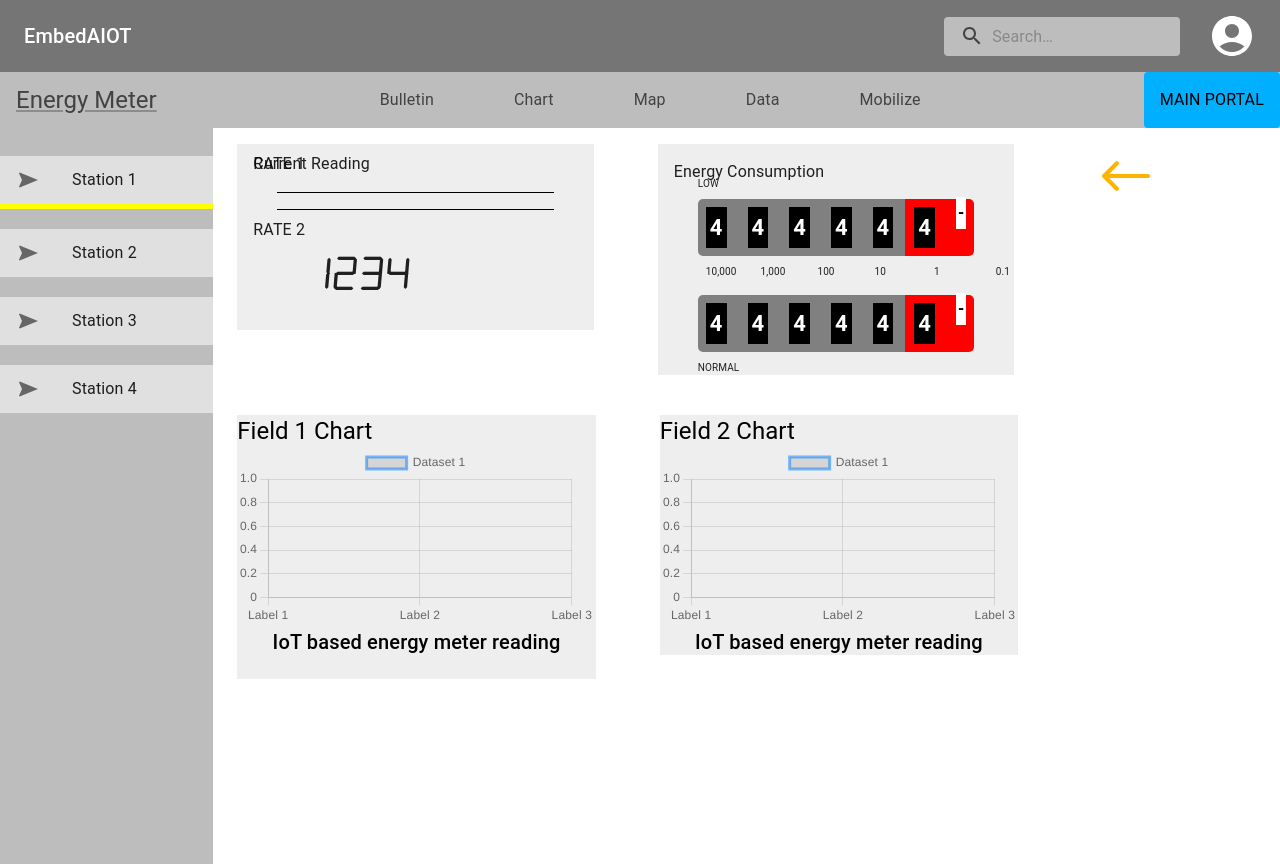
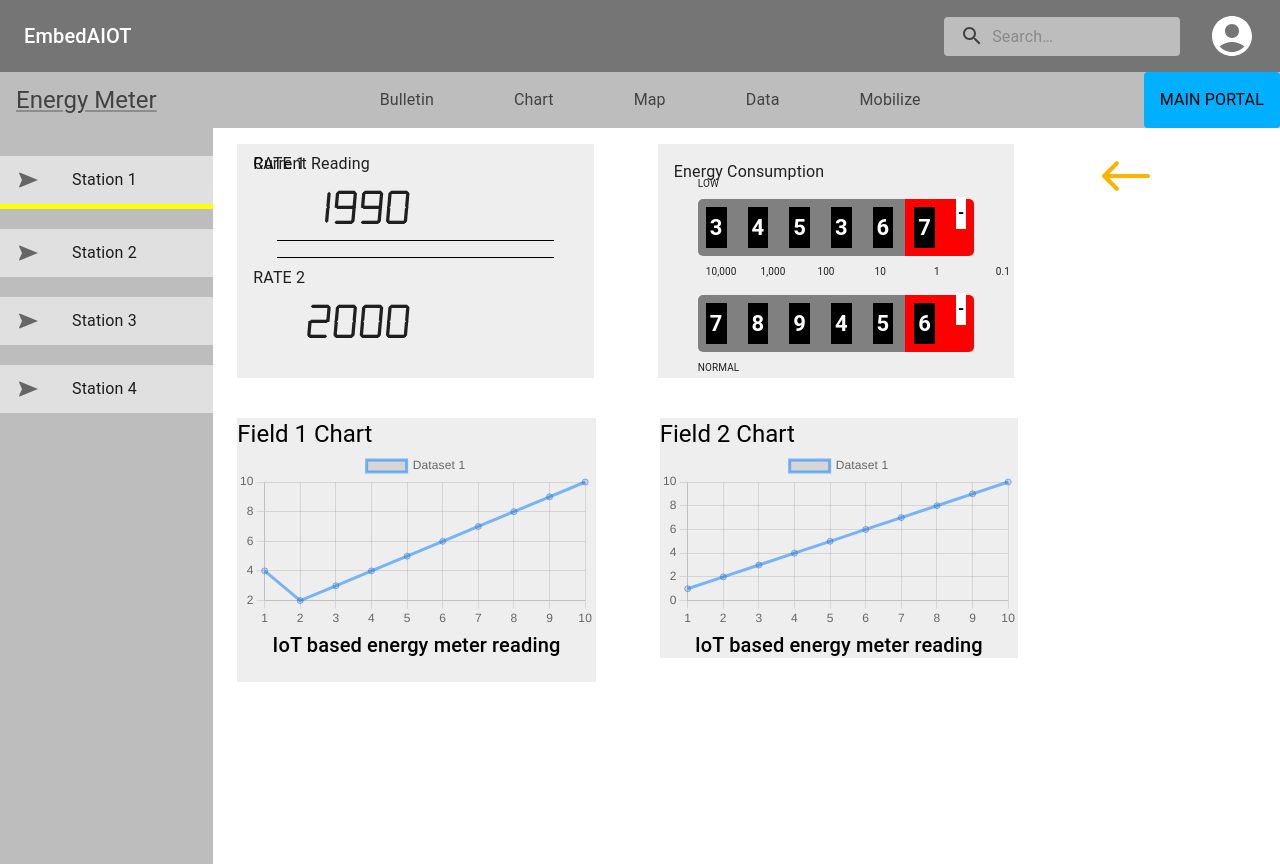
Before and after one commit to HunkHazard/SoftTech, a Next.js app: page / in a window 1280 px wide. Built offline with nearby package versions, Linux system fonts and the light colour scheme.

Commit message:
graphs and bulletin made interactive

```diff
--- a/pages/Bulletin.js
+++ b/pages/Bulletin.js
@@ -3,13 +3,13 @@ import styles from "../styles/Home.module.css";
 import { useEffect, useState } from "react";
 
 export default function Bulletin({ data }) {
-  const [Data, setData] = useState({});
+  const [Data, setData] = useState(null);
 
   useEffect(() => {
     setData(data);
-    console.log("Child ", Data);
+    // console.log("Child ", Data);
 
-  }, [Data]);
+  },[data]);
 
 
   return (
@@ -28,7 +28,7 @@ export default function Bulletin({ data }) {
             <Box height={"fit-content"}>
               <Typography>RATE 1</Typography>
             </Box>
-            <p className={styles.testFont}></p>
+            <p className={styles.testFont}>{(Data===null || Object.keys(Data).length === 0)?null:Data.current_reading.rate_one}</p>
           </Box>
           <Container sx={{ display: "flex", flexDirection: "column" }}>
             <Divider sx={{ mb: 2, bgcolor: "black" }}></Divider>
@@ -38,7 +38,7 @@ export default function Bulletin({ data }) {
             <Box height={"fit-content"}>
               <Typography>RATE 2</Typography>
             </Box>
-            <p className={styles.testFont}>1234</p>
+            <p className={styles.testFont}>{(Data===null || Object.keys(Data).length === 0)?null:Data.current_reading.rate_two}</p>
           </Box>
         </Stack>
         <Stack
@@ -75,7 +75,7 @@ export default function Bulletin({ data }) {
                   fontWeight: "bold",
                 }}
               >
-                4
+                {(Data===null || Object.keys(Data).length === 0)?null:(Data.energy_consumption.low).toString().split('')[0]}
               </Box>
               <Box
                 sx={{
@@ -86,7 +86,7 @@ export default function Bulletin({ data }) {
                   fontWeight: "bold",
                 }}
               >
-                4
+                {(Data===null || Object.keys(Data).length === 0)?null:(Data.energy_consumption.low).toString().split('')[1]}
               </Box>
               <Box
                 sx={{
@@ -97,7 +97,7 @@ export default function Bulletin({ data }) {
                   fontWeight: "bold",
                 }}
               >
-                4
+                {(Data===null || Object.keys(Data).length === 0)?null:(Data.energy_consumption.low).toString().split('')[2]}
               </Box>
               <Box
                 sx={{
@@ -108,7 +108,7 @@ export default function Bulletin({ data }) {
                   fontWeight: "bold",
                 }}
               >
-                4
+                {(Data===null || Object.keys(Data).length === 0)?null:(Data.energy_consumption.low).toString().split('')[3]}
               </Box>
               <Box
                 sx={{
@@ -119,7 +119,7 @@ export default function Bulletin({ data }) {
                   fontWeight: "bold",
                 }}
               >
-                4
+                {(Data===null || Object.keys(Data).length === 0)?null:(Data.energy_consumption.low).toString().split('')[4]}
               </Box>
               <Box
                 sx={{
@@ -130,7 +130,7 @@ export default function Bulletin({ data }) {
                   fontWeight: "bold",
                 }}
               >
-                4
+                {(Data===null || Object.keys(Data).length === 0)?null:(Data.energy_consumption.low).toString().split('')[5]}
               </Box>
               <Box
                 sx={{
@@ -186,7 +186,7 @@ export default function Bulletin({ data }) {
                   fontWeight: "bold",
                 }}
               >
-                4
+                {(Data===null || Object.keys(Data).length === 0)?null:(Data.energy_consumption.normal).toString().split('')[0]}
               </Box>
               <Box
                 sx={{
@@ -197,7 +197,7 @@ export default function Bulletin({ data }) {
                   fontWeight: "bold",
                 }}
               >
-                4
+                {(Data===null || Object.keys(Data).length === 0)?null:(Data.energy_consumption.normal).toString().split('')[1]}
               </Box>
               <Box
                 sx={{
@@ -208,7 +208,7 @@ export default function Bulletin({ data }) {
                   fontWeight: "bold",
                 }}
               >
-                4
+                {(Data===null || Object.keys(Data).length === 0)?null:(Data.energy_consumption.normal).toString().split('')[2]}
               </Box>
               <Box
                 sx={{
@@ -219,7 +219,7 @@ export default function Bulletin({ data }) {
                   fontWeight: "bold",
                 }}
               >
-                4
+                {(Data===null || Object.keys(Data).length === 0)?null:(Data.energy_consumption.normal).toString().split('')[3]}
               </Box>
               <Box
                 sx={{
@@ -230,7 +230,7 @@ export default function Bulletin({ data }) {
                   fontWeight: "bold",
                 }}
               >
-                4
+                {(Data===null || Object.keys(Data).length === 0)?null:(Data.energy_consumption.normal).toString().split('')[4]}
               </Box>
               <Box
                 sx={{
@@ -241,7 +241,7 @@ export default function Bulletin({ data }) {
                   fontWeight: "bold",
                 }}
               >
-                4
+                {(Data===null || Object.keys(Data).length === 0)?null:(Data.energy_consumption.normal).toString().split('')[5]}
               </Box>
               <Box
                 sx={{
--- a/pages/Grapharea.js
+++ b/pages/Grapharea.js
@@ -1,23 +1,37 @@
-import { useEffect, useRef } from "react";
+import { useEffect, useState, useRef } from "react";
 import { Chart, registerables } from "chart.js";
 
 Chart.register(...registerables);
 
-export default function GraphArea({Xpoints, Ypoints}) {
+export default function GraphArea({ data }) {
   const chartRef = useRef(null);
+  const [Data, setData] = useState(data); // Set initial state of Data to the data prop
 
   useEffect(() => {
+    setData(data);
+  }, [data]);
+
+  useEffect(() => {
+    let chart; // Declare the chart variable outside the if-else block
+
+    if (
+      Data === null ||
+      typeof Data === "undefined" ||
+      Object.keys(Data).length === 0
+    ) {
+      return; // Return early if Data is null, undefined, or empty
+    } else {
       const ctx = chartRef.current.getContext("2d");
-    const chart = new Chart(ctx, {
-      type: "line", // Specify the chart type as 'line'
+      chart = new Chart(ctx, {
+        type: "line",
         data: {
-        labels: ["Label 1", "Label 2", "Label 3"], // Provide the labels for the X-axis
+          labels: Data.x,
           datasets: [
             {
               label: "Dataset 1",
-            // data: [10, 20, 30], // Provide the data points for the Y-axis
-            borderColor: "rgba(0, 123, 255, 0.5)", // Set the line color
-            fill: false, // Disable filling the area below the line
+              data: Data.y,
+              borderColor: "rgba(0, 123, 255, 0.5)",
+              fill: false,
             },
           ],
         },
@@ -25,11 +39,14 @@ export default function GraphArea({Xpoints, Ypoints}) {
           // Specify any additional options for your line chart
         },
       });
+    }
 
     return () => {
+      if (chart) {
         chart.destroy(); // Cleanup the chart instance when the component is unmounted
+      }
     };
-  }, []);
+  }, [Data, chartRef]);
 
   return <canvas ref={chartRef} />;
 }
--- a/pages/index.js
+++ b/pages/index.js
@@ -13,7 +13,7 @@ function Home() {
   const handleData = (data) => {
     setData(data);
 
-    // console.log(data);
+    console.log(data);
   }
 
   // useEffect used to make sure that the data sent to the Bulletin component is updated
@@ -55,7 +55,7 @@ function Home() {
                 <Typography variant="h5" color="initial">
                   Field 1 Chart
                 </Typography>
-                <GraphArea />
+                <GraphArea data={Homedata.field_one} />
                 <Typography
                   variant="h6"
                   color="initial"
@@ -76,7 +76,7 @@ function Home() {
                 <Typography variant="h5" color="initial">
                   Field 2 Chart
                 </Typography>
-                <GraphArea />
+                <GraphArea data={Homedata.field_two} />
                 <Typography
                   variant="h6"
                   color="initial"
```
Lines whose indentation alone changed are shown as unchanged.
